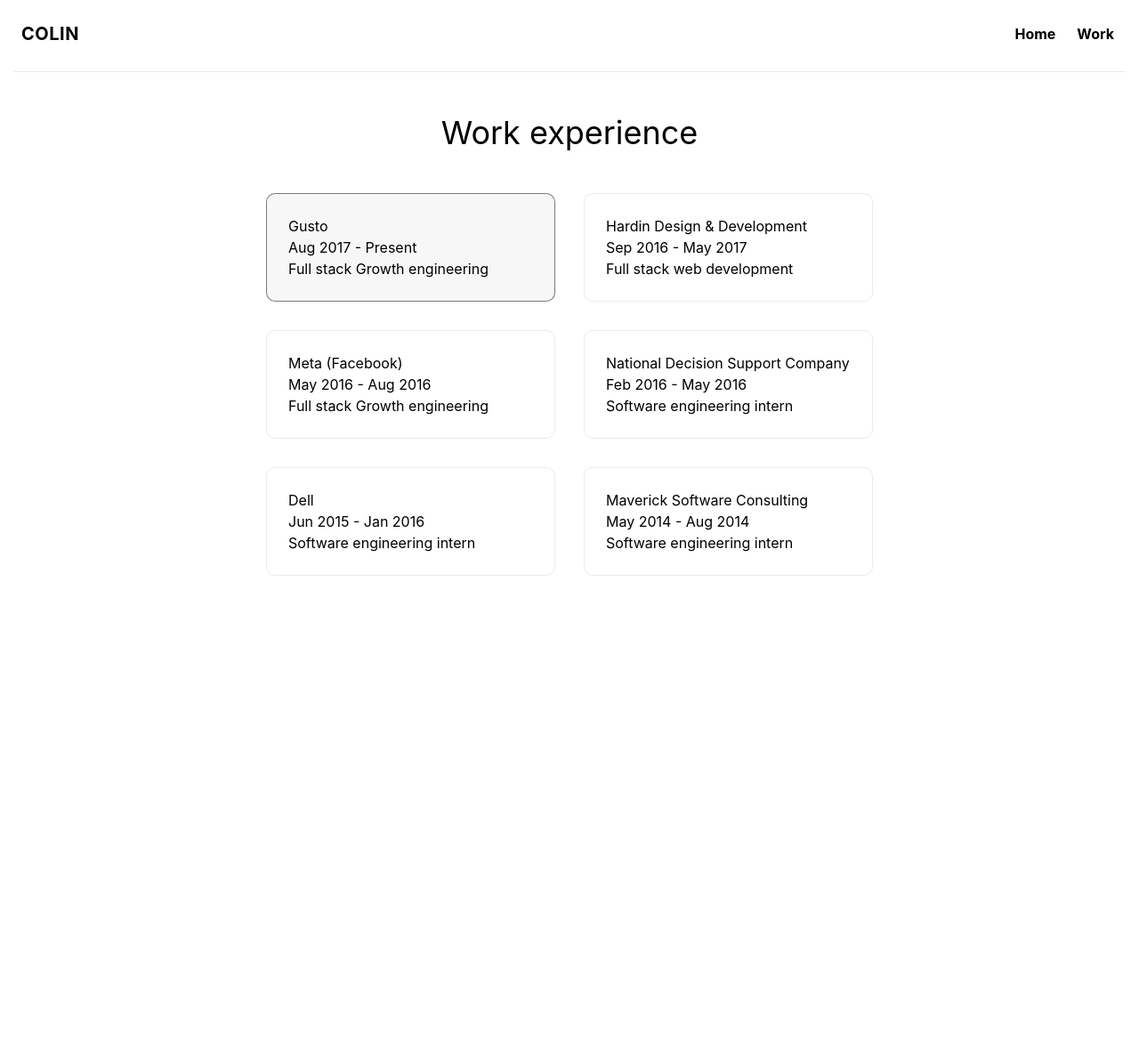
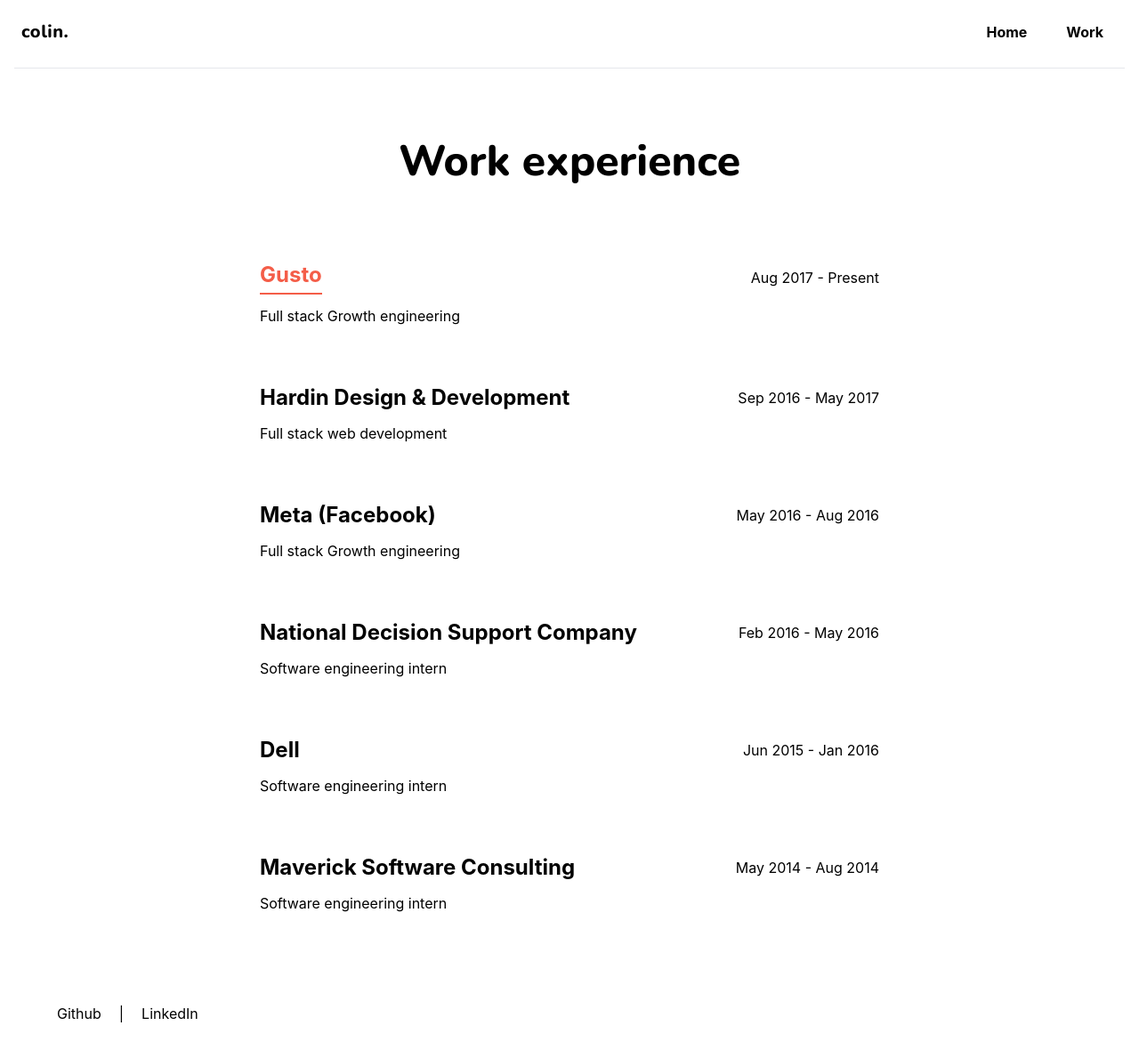
Before and after one commit to colinharris05/personal-website, a Next.js app: page /work in a window 1280 px wide. Shown: the whole page at 89% size. Before the commit the page ends 800 px from the top, so only its background shows below. Built offline with nearby package versions, Linux system fonts and the light colour scheme.

Commit message:
Styling cleanup, content updates, new picture (#1)

```diff
--- /dev/null
+++ b/components/footer/index.tsx
@@ -0,0 +1,30 @@
+import Link from "next/link";
+import React from "react";
+
+const LINKS = [
+  {
+    href: "https://github.com/colinharris05",
+    text: "Github",
+  },
+  {
+    href: "https://www.linkedin.com/in/colinharris05/",
+    text: "LinkedIn",
+  },
+];
+
+const Footer = () => (
+  <div className="h-[10vh] flex justify-start items-end px-16 py-5 gap-5">
+    {LINKS.map(({ href, text }, index) => (
+      <>
+        <span>
+          <Link href={href}>
+            <a target="_blank">{text}</a>
+          </Link>
+        </span>
+        {index !== LINKS.length - 1 && <span>|</span>}
+      </>
+    ))}
+  </div>
+);
+
+export default Footer;
--- /dev/null
+++ b/components/layout.tsx
@@ -0,0 +1,10 @@
+interface Props {
+  children: React.ReactNode;
+  classNames?: string;
+}
+
+const Layout = ({ children, classNames = "" }: Props) => (
+  <main className={`max-w-3xl mx-auto px-5 ${classNames}`}>{children}</main>
+);
+
+export default Layout;
--- a/components/main.tsx
+++ /dev/null
@@ -1,11 +0,0 @@
-interface Props {
-  children: React.ReactNode;
-}
-
-const Main = ({ children }: Props) => (
-  <div className="flex justify-center">
-    <main>{children}</main>
-  </div>
-);
-
-export default Main;
--- a/components/navigation/index.tsx
+++ b/components/navigation/index.tsx
@@ -1,23 +1,28 @@
 import Link from "next/link";
+import { useRouter } from "next/router";
 import { useState } from "react";
 
 const Navbar = () => {
   const [isMenuOpen, setIsMenuOpen] = useState(false);
+  const { pathname } = useRouter();
+
   const handleClick = () => setIsMenuOpen(!isMenuOpen);
 
   return (
     <>
       <nav className="flex flex-wrap items-center m-4 pb-5 border-b">
-        <Link href="/">
-          <a className="inline-flex items-center p-2 mr-4 ">
-            <span className="text-xl font-bold uppercase tracking-wide">
-              Colin
-            </span>
-          </a>
-        </Link>
+        {pathname !== "/" && (
+          <Link href="/">
+            <a className="inline-flex items-center px-2 mr-4 ">
+              <span className="text-xl font-bold tracking-wide fancy-font">
+                colin.
+              </span>
+            </a>
+          </Link>
+        )}
 
         <button
-          className=" inline-flex p-3 hover:bg-[#f45d48] rounded lg:hidden ml-auto hover:text-white outline-none"
+          className="inline-flex p-3 hover:bg-[#f45d48] rounded lg:hidden ml-auto hover:text-white outline-none"
           onClick={handleClick}
         >
           <svg
@@ -35,20 +40,25 @@
             />
           </svg>
         </button>
-
         <div
           className={`${
             isMenuOpen ? "" : "hidden"
           }   w-full lg:inline-flex lg:flex-grow lg:w-auto`}
         >
-          <div className="lg:inline-flex lg:flex-row lg:ml-auto lg:w-auto w-full lg:items-center items-start  flex flex-col lg:h-auto">
+          <div className="lg:inline-flex lg:flex-row lg:ml-auto lg:w-auto w-full lg:items-center items-start  flex flex-col lg:h-auto gap-5 lg:pr-3">
             <Link href="/">
-              <a className="lg:inline-flex lg:w-auto w-full px-3 py-2 rounded font-bold items-center justify-center hover:bg-[#f45d48] hover:text-white ">
+              <a
+                className="lg:inline-flex lg:w-auto w-full px-3 py-2 rounded font-bold items-center justify-center hover:bg-[#f45d48] hover:text-white "
+                onClick={() => setIsMenuOpen(false)}
+              >
                 Home
               </a>
             </Link>
             <Link href="/work">
-              <a className="lg:inline-flex lg:w-auto w-full px-3 py-2 rounded font-bold items-center justify-center hover:bg-[#f45d48] hover:text-white">
+              <a
+                className="lg:inline-flex lg:w-auto w-full px-3 py-2 rounded font-bold items-center justify-center hover:bg-[#f45d48] hover:text-white"
+                onClick={() => setIsMenuOpen(false)}
+              >
                 Work
               </a>
             </Link>
--- a/pages/_app.tsx
+++ b/pages/_app.tsx
@@ -1,11 +1,26 @@
 import "../styles/globals.css";
 import Navigation from "../components/navigation";
+import Footer from "../components/footer";
 import type { AppProps } from "next/app";
+import Head from "next/head";
 
 const App = ({ Component, pageProps }: AppProps) => (
   <>
+    <Head>
+      <link rel="preconnect" href="https://fonts.googleapis.com" />
+      <link
+        rel="preconnect"
+        href="https://fonts.gstatic.com"
+        crossOrigin="crossorigin"
+      />
+      <link
+        href="https://fonts.googleapis.com/css2?family=Nunito:wght@400;800&family=Nunito:wght@500&display=swap"
+        rel="stylesheet"
+      />
+    </Head>
     <Navigation />
     <Component {...pageProps} />
+    <Footer />
   </>
 );
 
--- a/pages/index.tsx
+++ b/pages/index.tsx
@@ -3,6 +3,7 @@
 import Link from "next/link";
 import sharedStyles from "../styles/Shared.module.css";
 import type { NextPage } from "next";
+import Layout from "../components/layout";
 
 const Home: NextPage = () => (
   <>
@@ -11,37 +12,40 @@
       <meta name="description" content="Software engineer" />
       <link rel="icon" href="/favicon.ico" />
     </Head>
-    <div className={sharedStyles.container}>
-      <main className=" flex items-center justify-center min-h-[80vh]">
-        <div className="flex flex-row-reverse flex-wrap justify-around gap-6">
-          <Image
-            alt="Self portrait"
-            className="rounded-lg"
-            height={255}
-            src="/images/portrait.jpg"
-            width={382.5}
-          />
-          <div className="flex flex-col justify-center mb-8 mt-8 max-w-[25rem]">
-            <h1 className="break-words font-bold text-3xl pb-5">
-              Growth engineering{" "}
-              <div>
-                with{" "}
+    <Layout classNames="max-w-7xl">
+      <div className="flex flex-wrap items-center justify-around gap-18 min-h-[80vh] pt-20 pb-20">
+        <div className="max-w-[30rem] flex flex-col gap-2 py-8">
+          <h1 className="break-words fancy-font font-bold text-5xl">
+            Colin Harris
+          </h1>
+          <h2 className=" text-2xl">
+            Software engineer with{" "}
             <Link href="https://www.gusto.com">
               <a className="text-[#f45d48]" target="_blank">
                 Gusto.
               </a>
             </Link>
-              </div>
-            </h1>
+          </h2>
+          <br />
           <h3 className="break-words text-lg">
-              I&apos;m Colin Harris, a software engineer living in the Denver,
-              CO area. I focus on full-stack web development, mostly with Rails
-              and ReactJS. I love building things that can make a difference.
+            I work as a growth engineer at Gusto. I&apos;ve been building apps
+            since 2015 and love working with Ruby on Rails and React.
           </h3>
         </div>
+        <div className="flex flex-col items-end justify-center gap-1">
+          <Image
+            alt="Standing in front of a hazy Los Angeles"
+            className="rounded-md"
+            height={4032 * 0.12}
+            src="/images/portrait.png"
+            width={3024 * 0.12}
+          />
+          <span className="text-sm text-slate-400 pr-1">
+            Hike above a very hazy LA.
+          </span>
         </div>
-      </main>
       </div>
+    </Layout>
   </>
 );
 
--- a/pages/work/index.tsx
+++ b/pages/work/index.tsx
@@ -1,8 +1,7 @@
 import Head from "next/head";
 import Link from "next/link";
-import Main from "../../components/main";
-import sharedStyles from "../../styles/Shared.module.css";
 import type { NextPage } from "next";
+import Layout from "../../components/layout";
 
 const JOBS = [
   {
@@ -56,29 +55,41 @@
       <meta name="description" content="Software engineer" />
       <link rel="icon" href="/favicon.ico" />
     </Head>
-    <div className={sharedStyles.container}>
-      <Main>
-        <h1 className="text-4xl text-center pt-8 pb-8">Work experience</h1>
-        <div className={sharedStyles.grid}>
-          {JOBS.map(({ company, description, endDate, href, startDate }) => (
-            <Link href={href} key={company}>
-              <a target="_blank">
-                <div
-                  className={`${sharedStyles.card} ${
-                    endDate === "Present" ? sharedStyles.presentJob : ""
-                  }`}
+    <div>
+      <Layout>
+        <h1 className="text-5xl font-bold text-center pt-16 pb-16 fancy-font">
+          Work experience
+        </h1>
+        <div className="flex flex-col gap-4 mb-10">
+          {JOBS.map(
+            ({ company, description, endDate, href, startDate }, index) => (
+              <Link href={href} key={company}>
+                <a
+                  className="hover:bg-slate-100 px-4 py-6 rounded"
+                  target="_blank"
                 >
-                  <h3>{company}</h3>
-                  <p>
-                    {startDate} - {endDate}
-                  </p>
+                  <div className="flex items-center justify-between pb-3">
+                    <h3
+                      className={`font-bold text-2xl mr-4 ${
+                        index === 0
+                          ? "text-[#f45d48] border-b-[#f45d48] border-b-2 pb-1"
+                          : ""
+                      }`}
+                      style={{ color: index === 0 ? "" : "" }}
+                    >
+                      {company}
+                    </h3>
+                    <span>
+                      {startDate} - {endDate}
+                    </span>
+                  </div>
                   <p>{description}</p>
-                </div>
-              </a>
-            </Link>
-          ))}
+                </a>
+              </Link>
+            ),
+          )}
         </div>
-      </Main>
+      </Layout>
     </div>
   </>
 );
--- a/styles/Shared.module.css
+++ b/styles/Shared.module.css
@@ -24,7 +24,6 @@
   color: inherit;
   cursor: pointer;
   margin: 1rem;
-  max-width: 325px;
   min-width: 325px;
   padding: 1.5rem;
   text-align: left;
--- a/styles/globals.css
+++ b/styles/globals.css
@@ -18,3 +18,7 @@
 * {
   box-sizing: border-box;
 }
+
+.fancy-font {
+  font-family: "Nunito", sans-serif;
+}
```
Also changed, not shown: 2 other files (tests, documents, lock files or other folders). Lines whose indentation alone changed are shown as unchanged.
